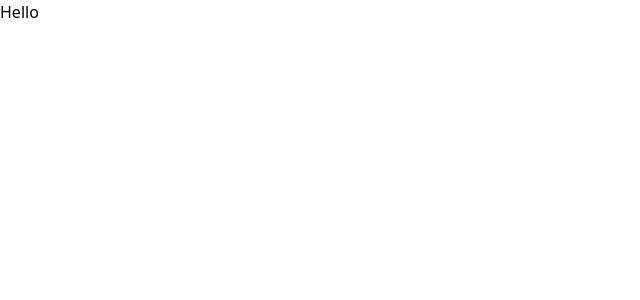
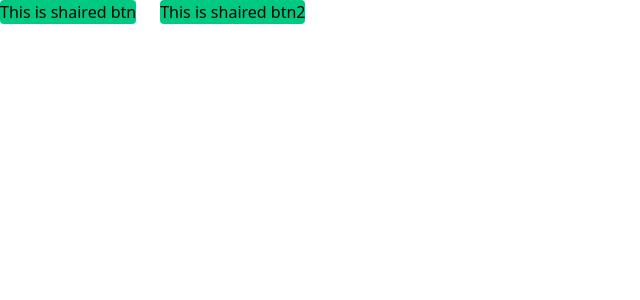
Before and after one commit to devsafex/neo-bazar, a React (Vite) app: page / in a window 1280 px wide. Shown: the top 300 px of the page, without its empty margins (0-640 px from the left). Built offline with nearby package versions, Linux system fonts and the light colour scheme.

Commit message:
btn component created

```diff
--- a/package.json
+++ b/package.json
@@ -12,6 +12,7 @@
   "dependencies": {
     "@material-tailwind/react": "^2.1.10",
     "@tailwindcss/vite": "^4.0.3",
+    "prop-types": "^15.8.1",
     "react": "^18.3.1",
     "react-dom": "^18.3.1",
     "react-router-dom": "^7.1.5",
--- a/src/Pages/Home/Home.jsx
+++ b/src/Pages/Home/Home.jsx
@@ -1,10 +1,13 @@
-import { Button } from "@material-tailwind/react";
+import Button from "../../Shaired/Button";
+
+
 
 
 const Home = () => {
       return (
-            <div>
-                  <Button>Hello </Button>
+            <div className=" flex gap-6">
+                  <Button>This is shaired btn</Button>
+                  <Button>This is shaired btn2</Button>
                    {/* Hello i am home */}
             </div>
       );
--- /dev/null
+++ b/src/Shaired/Button.jsx
@@ -0,0 +1,33 @@
+import PropTypes from "prop-types";
+import { Button as Mtbtn } from "@material-tailwind/react";
+
+const Button = ({
+  // Props
+  children,
+  loading = false,
+  size
+}) => {
+  return (
+    <div>
+      {/* Button form material tailwind  */}
+      <Mtbtn
+      //   styles
+      size={size}
+
+        loading={loading}
+        className={` bg-[#00C982] rounded  cursor-pointer `}
+      >
+        {children}
+      </Mtbtn>
+    </div>
+  );
+};
+
+// Prop validation
+Button.propTypes = {
+  children: PropTypes.node.isRequired,
+  loading: PropTypes.bool,
+  size: PropTypes.string
+};
+
+export default Button;
--- a/src/components/Footer/Footer.jsx
+++ b/src/components/Footer/Footer.jsx
@@ -1,7 +1,7 @@
 
 const Footer = () => {
       return (
-            <div>
+            <div className="">
 
             </div>
       );
--- a/src/components/Nav/Nav.jsx
+++ b/src/components/Nav/Nav.jsx
@@ -1,3 +1,4 @@
+
 
 const Nav = () => {
       return (
--- a/tailwind.config.js
+++ /dev/null
@@ -1,14 +0,0 @@
-const withMT = require("@material-tailwind/react/utils/withMT");
-
-module.exports = withMT({
-  content: [
-    "./index.html",
-    "./src/**/*.{vue,js,ts,jsx,tsx}",
-    "path-to-your-node_modules/@material-tailwind/react/components/**/*.{js,ts,jsx,tsx}",
-    "path-to-your-node_modules/@material-tailwind/react/theme/components/**/*.{js,ts,jsx,tsx}",
-  ],
-  theme: {
-    extend: {},
-  },
-  plugins: [],
-});
```
Also changed, not shown: vite.config.js (+6 -9 lines), 1 other file (tests, documents, lock files or other folders).
